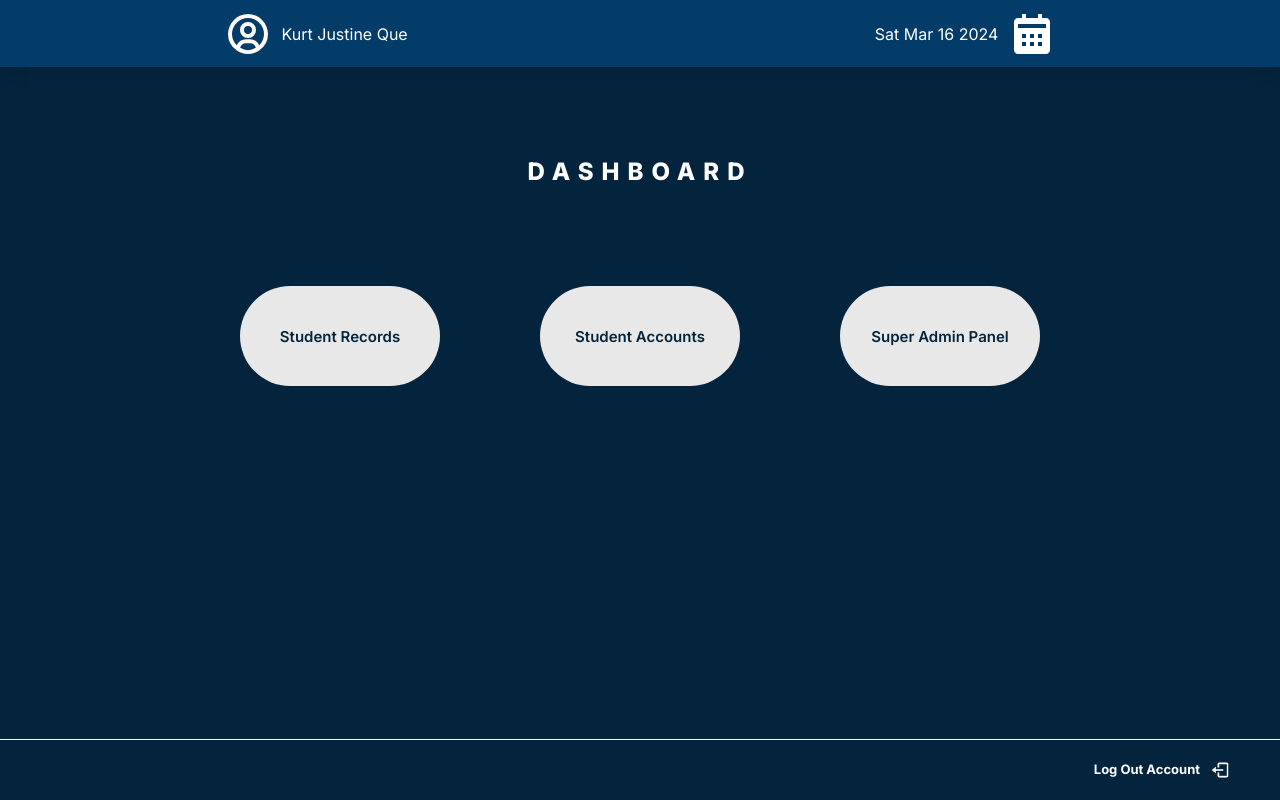
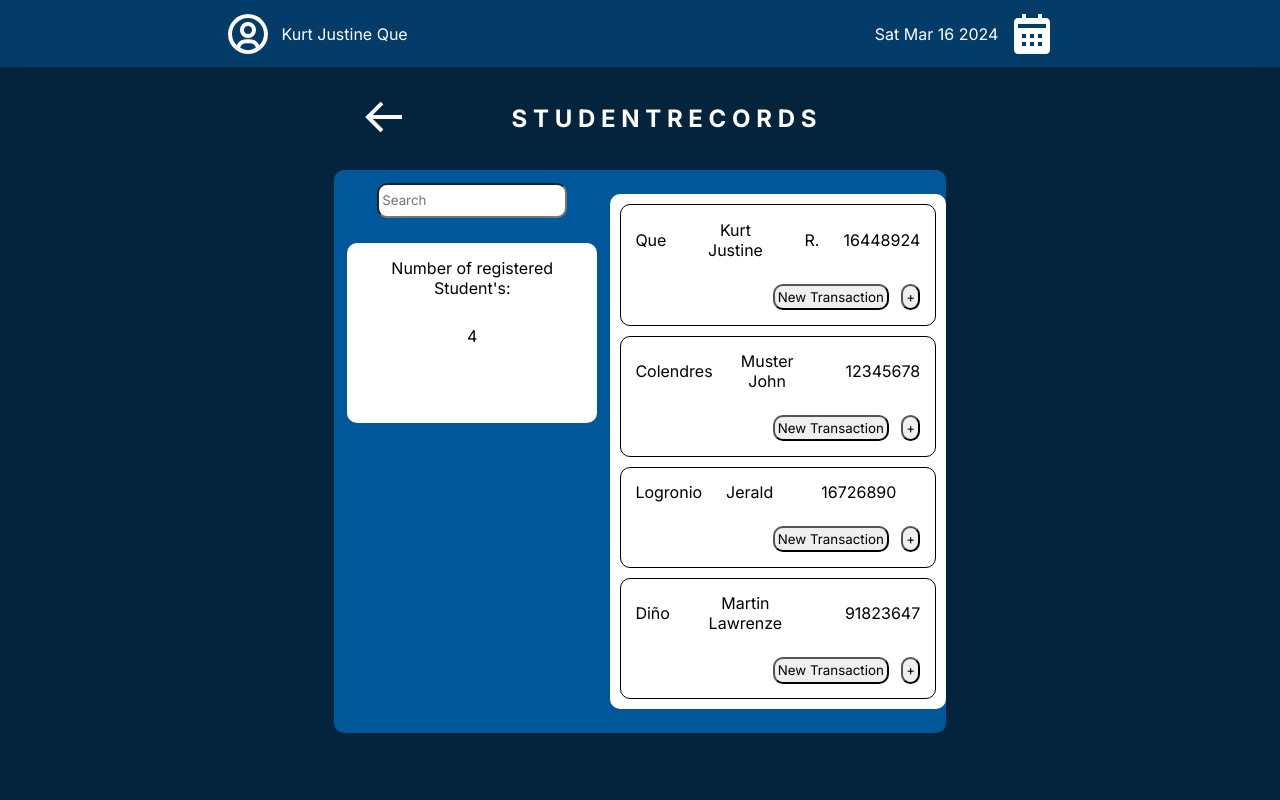
Before and after one commit to KurtJQ/ACM-CBS, a React (Vite) app: page /studentrecords in a window 1280 px wide. Built offline with nearby package versions, Linux system fonts and the light colour scheme.

Commit message:
added react router functionality (WIP)

```diff
--- a/src/App.jsx
+++ b/src/App.jsx
@@ -1,6 +1,7 @@
 import PageHeader from "./components/PageHeader";
 import StudentRecords from "./components/pages/studentrecords";
 import Dashboard from "./components/pages/dashboard";
+import { Router } from "react-router";
 
 function App() {
   return (
@@ -12,3 +13,4 @@ function App() {
 }
 
 export default App;
+// might not be needed anymore
--- a/src/components/pages/dashboard.jsx
+++ b/src/components/pages/dashboard.jsx
@@ -1,7 +1,7 @@
 import React, { useState, useEffect } from "react";
 import logout from "../../assets/logout-icon.png";
 import "./dashboard.css";
-// import { Link } from 'react-router-dom';
+import { Link } from "react-router-dom";
 
 function Dashboard() {
   // const goToStudentAccounts = () => {
@@ -22,9 +22,11 @@ function Dashboard() {
         <h2>DASHBOARD</h2>
         <div className="buttons">
           <div class="button-container">
-            <button class="button" onclick="goToStudentRecords()">
-              Student Records
-            </button>
+            <Link to="/studentrecords">
+              <button class="button" onclick="goToStudentRecords()">
+                Student Records
+              </button>
+            </Link>
             <button class="button" onclick="goToStudentAccounts()">
               Student Accounts
             </button>
--- a/src/components/pages/studentrecords.css
+++ b/src/components/pages/studentrecords.css
@@ -4,9 +4,15 @@
 }
 
 .header{
-    display: block;
+    display: flex;
+    flex-direction: row;
+    align-items: center;
     text-align: center;
     padding: 1.6rem;
+}
+
+.header h2{
+    margin: auto;
 }
 
 h2{
--- a/src/components/pages/studentrecords.jsx
+++ b/src/components/pages/studentrecords.jsx
@@ -3,6 +3,7 @@ import "./studentrecords.css";
 import StudentList from "../StudentRecordsList";
 import list from "../SAMPLE_DATA.json";
 import { useState } from "react";
+import { Link } from "react-router-dom";
 
 function SearchBar() {
   const [query, setQuery] = useState();
@@ -21,12 +22,23 @@ function SearchBar() {
   );
 }
 
+function StudentRecordsHeader() {
+  return (
+    <>
+      <div className="header">
+        <Link to="/">
+          <img src="src\assets\arrow-back-regular-48.png" alt="back button" />
+        </Link>
+        <h2>S T U D E N T R E C O R D S</h2>
+      </div>
+    </>
+  );
+}
+
 function StudentRecords() {
   return (
     <div className="studentrecords-container">
-      <div className="header">
-        <h2>S T U D E N T R E C O R D S</h2>
-      </div>
+      <StudentRecordsHeader />
       <div className="main-content">
         <div className="left-side">
           <SearchBar />
--- /dev/null
+++ b/src/components/pages/superadminpanel.jsx
@@ -0,0 +1,5 @@
+import "./superadminpanel.css";
+
+function SuperAdminPanel() {}
+
+export default SuperAdminPanel;
--- a/src/main.jsx
+++ b/src/main.jsx
@@ -1,10 +1,26 @@
 import React from "react";
 import ReactDOM from "react-dom/client";
-import App from "./App.jsx";
 import "./index.css";
+import { createBrowserRouter, RouterProvider } from "react-router-dom";
+import Dashboard from "./components/pages/dashboard";
+import StudentRecords from "./components/pages/studentrecords.jsx";
+import PageHeader from "./components/PageHeader.jsx";
+
+const router = createBrowserRouter([
+  {
+    path: "/",
+    element: <Dashboard />,
+    errorElement: <div>404 Not Found</div>,
+  },
+  {
+    path: "/studentrecords",
+    element: <StudentRecords />,
+  },
+]);
 
 ReactDOM.createRoot(document.getElementById("root")).render(
   <React.StrictMode>
-    <App />
+    <PageHeader />
+    <RouterProvider router={router} />
   </React.StrictMode>
 );
```
Also changed, not shown: src/assets/arrow-back-regular-48.png (added), src/components/pages/superadminpanel.css (added).
